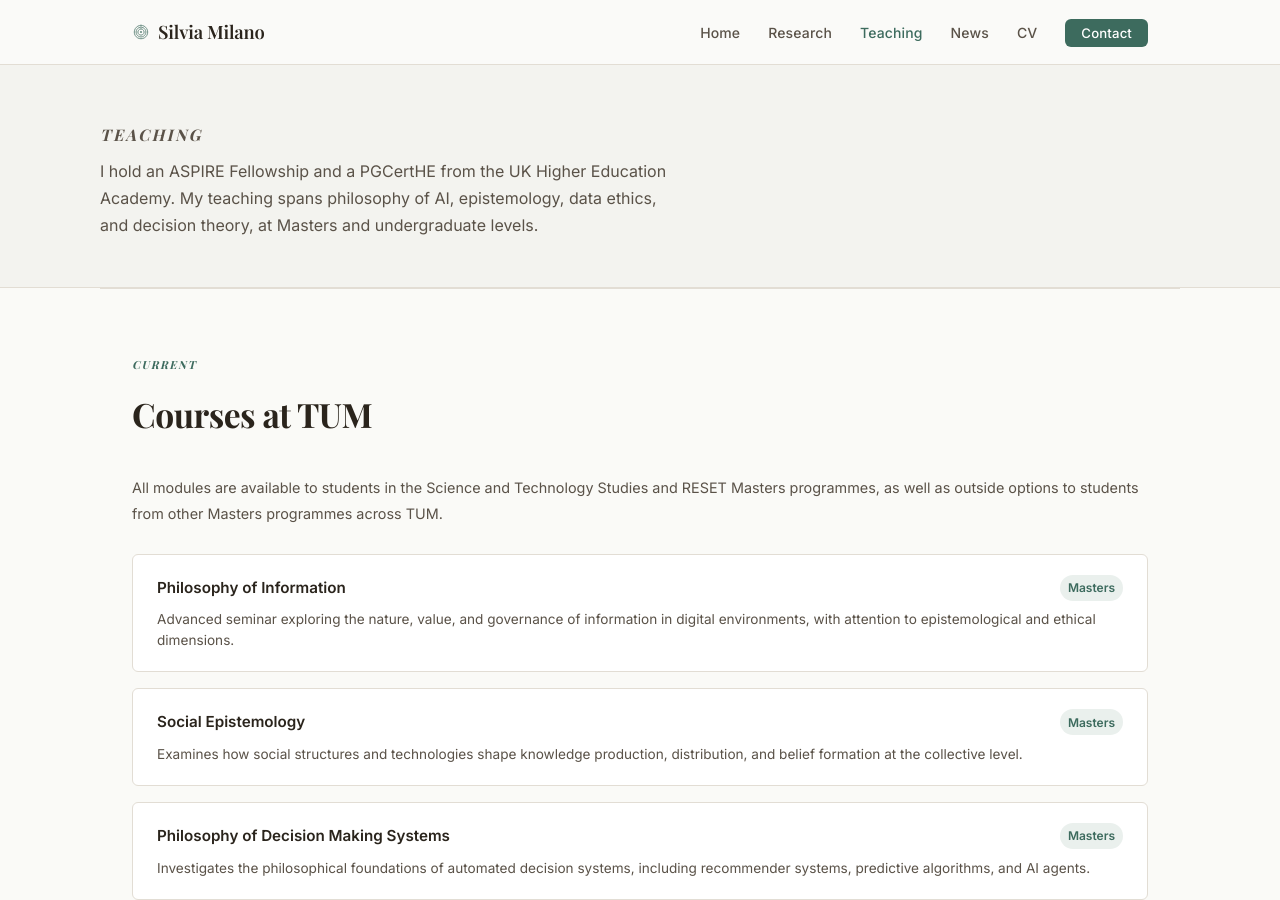
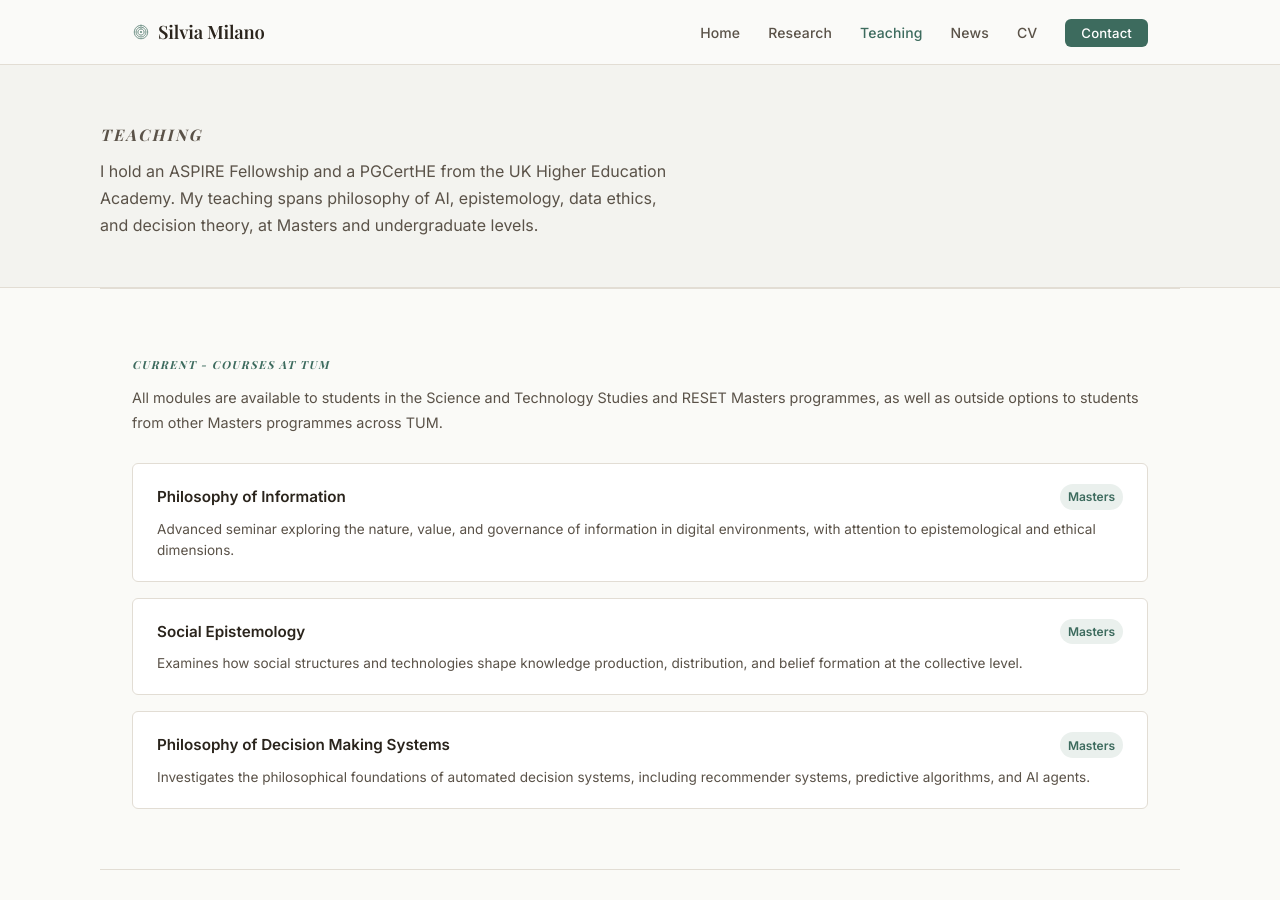
Before and after one commit to capt-c/silvia-milano-website, a Jekyll site: the page built from silvia-milano-site/teaching.html, in a window 1280 px wide and 900 px high. Built offline with Jekyll 4.4.1, drawn with Linux system fonts in a browser that asks for light colours; some web fonts are replaced; some of the changed text lies outside the part shown.

Commit message:
Update teaching.html

```diff
--- a/silvia-milano-site/teaching.html
+++ b/silvia-milano-site/teaching.html
@@ -16,8 +16,8 @@
 
   <!-- ── TUM ── -->
   <section class="section">
-    <p class="section-label">Current</p>
-    <h2 class="section-title">Courses at TUM</h2>
+    <p class="section-label">Current - Courses at TUM</p>
+<!--    <h2 class="section-title">Courses at TUM</h2>  -->
     <p style="color: var(--text-mid); font-size: 0.9rem; margin-bottom: 1.75rem;">
       All modules are available to students in the Science and Technology Studies and RESET Masters programmes, as well as outside options to students from other Masters programmes across TUM.
     </p>
@@ -85,17 +85,13 @@
         <span class="course-name">The Philosophy and Ethics of Information</span>
         <span class="course-level">MSc — OII Oxford</span>
       </div>
-      <div class="course-item">
-        <span class="course-name">The Big Questions: Introduction to Philosophy</span>
-        <span class="course-level">Undergraduate — LSE</span>
-      </div>
     </div>
   </section>
 
   <!-- ── Supervision ── -->
   <section class="section">
-    <p class="section-label">Supervision</p>
-    <h2 class="section-title">Student supervision</h2>
+    <p class="section-label">Student supervision</p>
+<!--    <h2 class="section-title">Student supervision</h2>  -->
     <p style="color: var(--text-mid);">I have experience with supervising undergraduate dissertations in Philosophy (Oxford and Exeter) and MSc theses (Oxford). I welcome enquiries from prospective Masters and doctoral students working in the areas of AI ethics, philosophy of technology, and epistemology.</p>
     <div style="margin-top: 1.5rem;">
       <a href="mailto:{{ site.data.about.email }}" class="btn btn-outline">Get in touch about supervision →</a>
```
